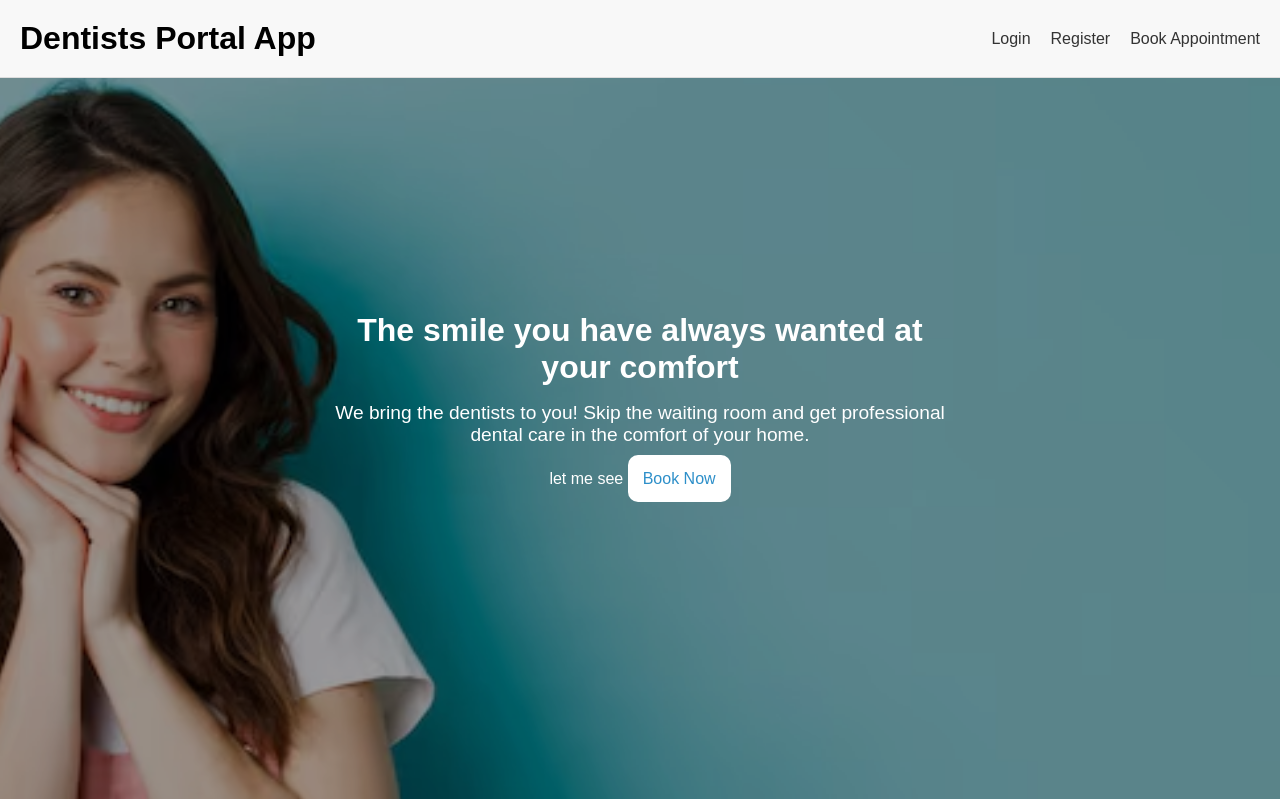
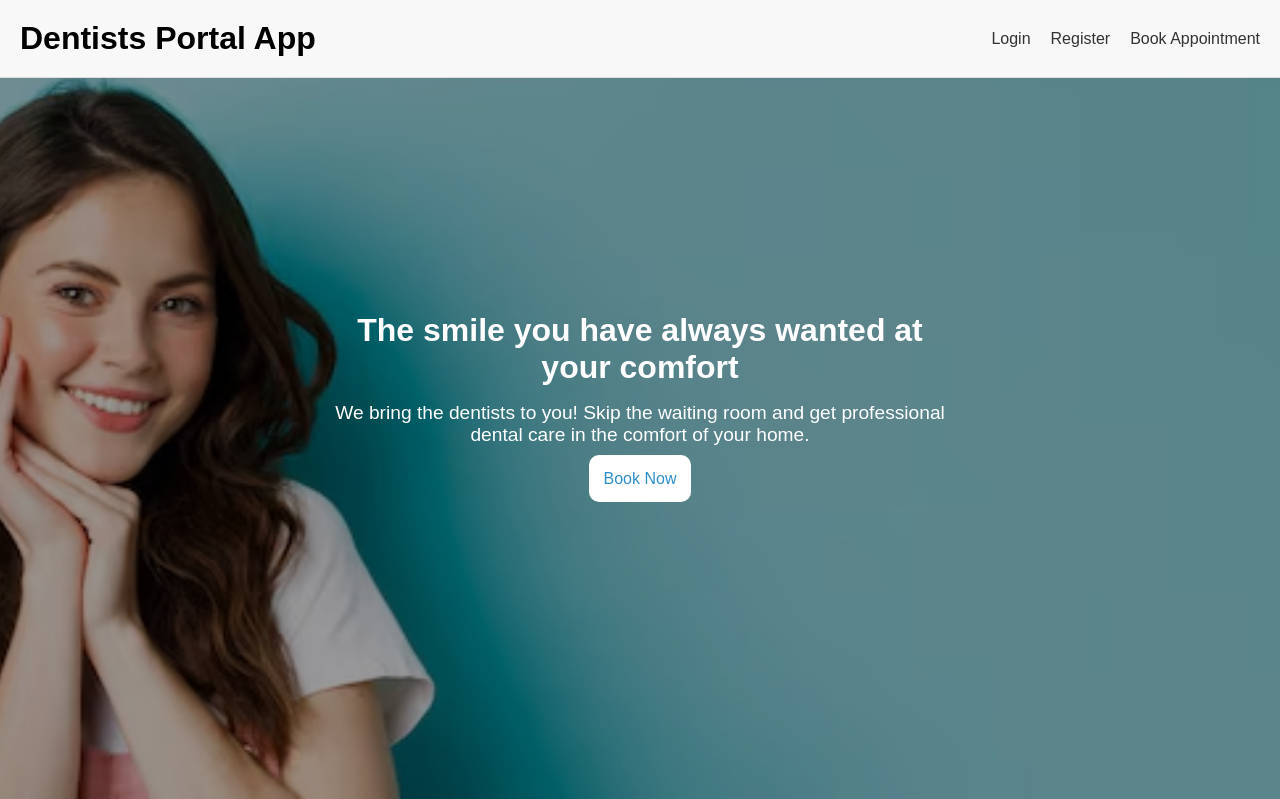
Before and after one commit to green001-fullstack/dentist_portal, a Flask app: page / in a window 1280 px wide. Shown: the top 799 px of the page. Run offline with Flask 3, Linux system fonts and the light colour scheme; some libraries are stand-ins or nearby versions.

Commit message:
removed span

```diff
--- a/templates/homepage.html
+++ b/templates/homepage.html
@@ -31,7 +31,6 @@
                 <p>We bring the dentists to you! Skip the waiting room and get professional dental care in
                     the comfort of your home.
                 </p>
-                <span>let me see</span>
                 <a href="Login.html" class="book-btn">Book Now</a>
             </div>
       </div>
```
